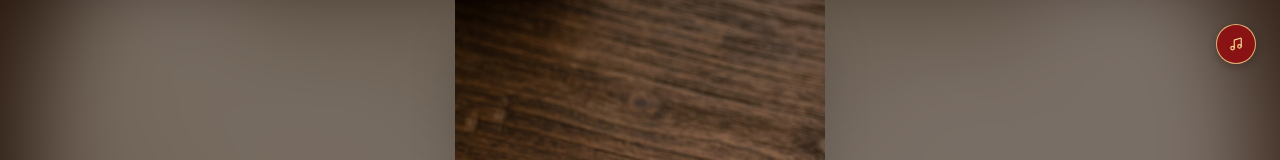
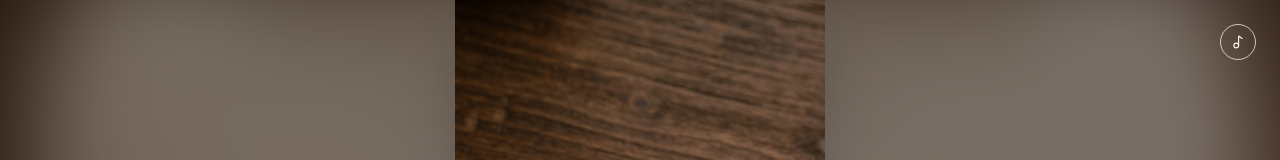
Before and after one commit to nestordqa/invitacion-boda, a Next.js app: page / in a window 1280 px wide. Shown: the top 160 px of the page. Built offline with nearby package versions, Linux system fonts and the light colour scheme.

Commit message:
fix: adding music

```diff
--- a/app/page.tsx
+++ b/app/page.tsx
@@ -2,7 +2,6 @@ import { EventDetails } from "@/components/EventDetails";
 import { EnvelopeCover } from "@/components/EnvelopeCover";
 import { Hero } from "@/components/Hero";
 import { Itinerary } from "@/components/Itinerary";
-import { MusicPlayer } from "@/components/MusicPlayer";
 import { PhotoAlbum } from "@/components/PhotoAlbum";
 import { RsvpForm } from "@/components/RsvpForm";
 import { Story } from "@/components/Story";
@@ -19,7 +18,6 @@ export default function Home() {
         <WeddingInfo />
         <PhotoAlbum />
         <RsvpForm />
-        <MusicPlayer />
       </main>
     </EnvelopeCover>
   );
--- a/components/EnvelopeCover.tsx
+++ b/components/EnvelopeCover.tsx
@@ -73,11 +73,11 @@ export function EnvelopeCover({ children }: EnvelopeCoverProps) {
           animate={{ opacity: isOpening ? [0, 0.16, 0] : 0 }}
           transition={{ duration: 0.8, times: [0, 0.2, 1] }}
         />
-        <MusicPlayer className="right-4 top-4 z-[60] bottom-auto sm:right-6 sm:top-6" />
         <div className="absolute inset-x-4 bottom-5 z-[60] mx-auto w-fit sm:bottom-7">
           <EnvelopeCountdown />
         </div>
       </motion.div>
+      <MusicPlayer className="right-4 top-4 z-[60] bottom-auto sm:right-6 sm:top-6" />
       {children}
     </>
   );
--- a/components/MusicPlayer.tsx
+++ b/components/MusicPlayer.tsx
@@ -1,7 +1,7 @@
 "use client";
 
-import { Music, Pause } from "lucide-react";
-import { useRef, useState } from "react";
+import { Music2 } from "lucide-react";
+import { useEffect, useRef, useState } from "react";
 
 type MusicPlayerProps = {
   className?: string;
@@ -10,6 +10,15 @@ type MusicPlayerProps = {
 export function MusicPlayer({ className = "" }: MusicPlayerProps) {
   const audioRef = useRef<HTMLAudioElement>(null);
   const [isPlaying, setIsPlaying] = useState(false);
+  const [wasPausedByGuest, setWasPausedByGuest] = useState(false);
+
+  useEffect(() => {
+    const audio = audioRef.current;
+
+    if (audio) {
+      void audio.play();
+    }
+  }, []);
 
   async function toggleMusic() {
     const audio = audioRef.current;
@@ -19,14 +28,14 @@ export function MusicPlayer({ className = "" }: MusicPlayerProps) {
     }
 
     if (isPlaying) {
+      setWasPausedByGuest(true);
       audio.pause();
-      setIsPlaying(false);
       return;
     }
 
     try {
       await audio.play();
-      setIsPlaying(true);
+      setWasPausedByGuest(false);
     } catch {
       setIsPlaying(false);
     }
@@ -36,18 +45,29 @@ export function MusicPlayer({ className = "" }: MusicPlayerProps) {
     <>
       <audio
         ref={audioRef}
-        src="/music.mp3"
+        src="/up-theme.mp3"
         loop
-        preload="none"
+        autoPlay
+        preload="auto"
+        onPlay={() => setIsPlaying(true)}
         onPause={() => setIsPlaying(false)}
       />
       <button
         type="button"
         onClick={toggleMusic}
         aria-label={isPlaying ? "Pausar música" : "Reproducir música"}
-        className={`fixed bottom-5 right-5 z-20 flex size-10 items-center justify-center rounded-full border border-[#f8d78c]/80 bg-[#8d1012]/95 text-[#f8d78c] shadow-[0_3px_8px_rgb(34_8_5_/_0.3)] transition-transform hover:scale-105 ${className}`}
+        className={`fixed bottom-5 right-5 z-20 flex size-9 items-center justify-center rounded-full border border-[#fff2dc]/75 bg-transparent text-[#fff2dc] transition-colors hover:bg-[#fff2dc]/15 focus:outline-none focus:ring-2 focus:ring-[#fff2dc]/70 ${className}`}
       >
-        {isPlaying ? <Pause className="size-3.5" /> : <Music className="size-3.5" />}
+        {isPlaying ? (
+          <Music2 className="size-3.5" />
+        ) : wasPausedByGuest ? (
+          <span className="relative flex size-3.5 items-center justify-center">
+            <Music2 className="size-3.5" />
+            <span className="absolute h-px w-4 rotate-45 bg-[#fff2dc]" />
+          </span>
+        ) : (
+          <Music2 className="size-3.5" />
+        )}
       </button>
     </>
   );
```
Also changed, not shown: 1 other file (tests, documents, lock files or other folders).
